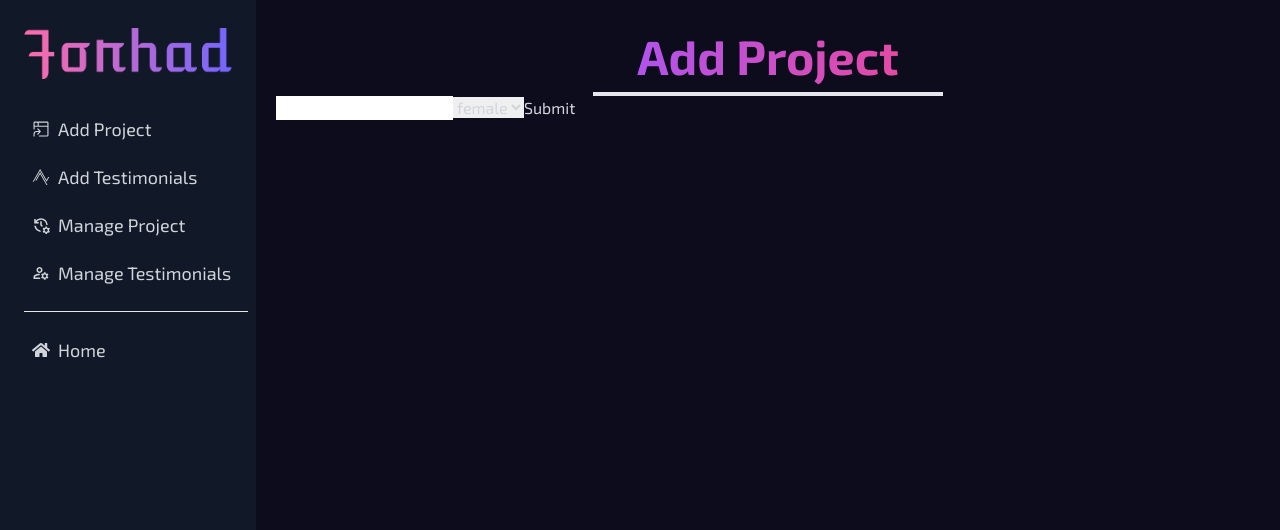
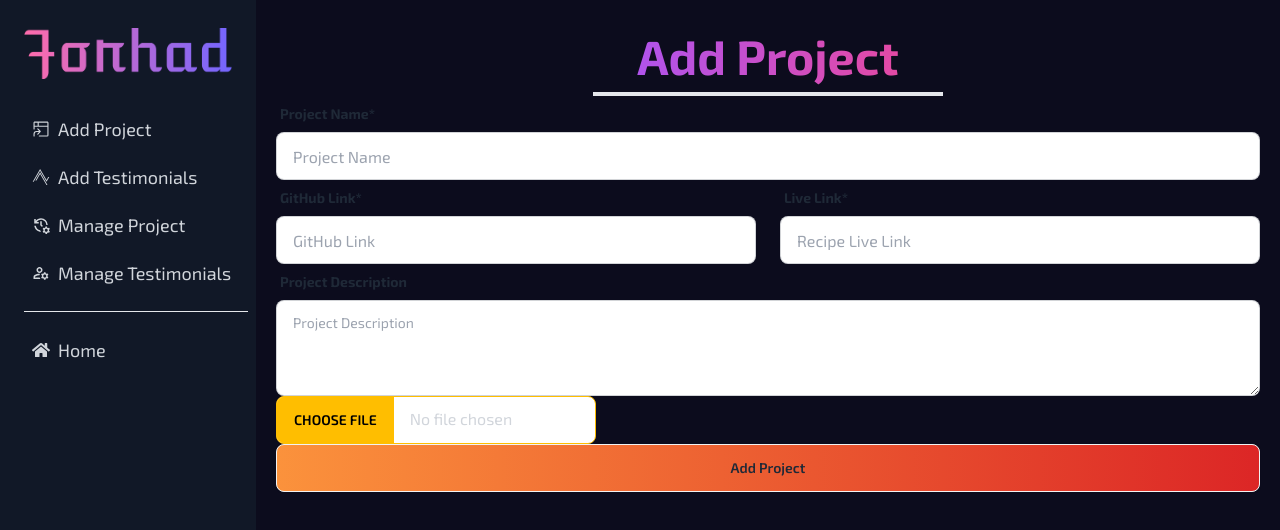
Before and after one commit to forhadhossen1/Forhad-Hossen, a React (Vite) app: page /dashboard/addProject in a window 1280 px wide. Shown: the top 530 px of the page. Built offline with nearby package versions, Linux system fonts and the light colour scheme.

Commit message:
create react hook form for add project

```diff
--- a/src/Pages/Dashboard/AddProject.jsx
+++ b/src/Pages/Dashboard/AddProject.jsx
@@ -10,13 +10,46 @@ const AddProject = () => {
 
             <div>
                 <form onSubmit={handleSubmit(onSubmit)}>
-                    <input {...register("firstName")} />
-                    <select {...register("gender")}>
-                        <option value="female">female</option>
-                        <option value="male">male</option>
-                        <option value="other">other</option>
-                    </select>
-                    <input type="submit" />
+                    <div className="form-control w-full ">
+                        <label className="label">
+                            <span className="label-text font-bold">Project Name*</span>
+                        </label>
+                        <input {...register("ProjectName", { required: true })}
+                            type="text" placeholder="Project Name" className="input input-bordered w-full " />
+
+                    </div>
+                    <div className="felx-col md:flex gap-6">
+                        <div className="form-control w-1/2 ">
+                            <label className="label">
+                                <span className="label-text font-bold">GitHub Link*</span>
+                            </label>
+                            <input {...register("GitHubLink", { required: true })}
+                                type="text" placeholder="GitHub Link" className="input input-bordered w-full " />
+                        </div>
+
+                        <div className="form-control w-full md:w-1/2">
+                            <label className="label">
+                                <span className="label-text font-bold">Live Link*</span>
+                            </label>
+                            <input {...register("LiveLink", { required: true })}
+                                type="text" placeholder="Recipe Live Link" className="input input-bordered w-full " />
+                        </div>
+                    </div>
+
+                    <div className="form-control">
+                        <label className="label">
+                            <span className="label-text font-bold">Project Description</span>
+                        </label>
+                        <textarea {...register("ProjectDescription")}
+                            className="textarea textarea-bordered h-24" placeholder="Project Description"></textarea>
+                    </div>
+
+                    <div>
+                        <input type="file" {...register("image", { required: true })} className="file-input file-input-bordered file-input-warning w-full max-w-xs" />
+                    </div>
+
+                    {/* <input  className="btn btn-block" type="submit" /> */}
+                    <button className="btn btn-block bg-gradient-to-r from-orange-400 to-red-600" >Add Project</button>
                 </form>
             </div>
         </div>
```
